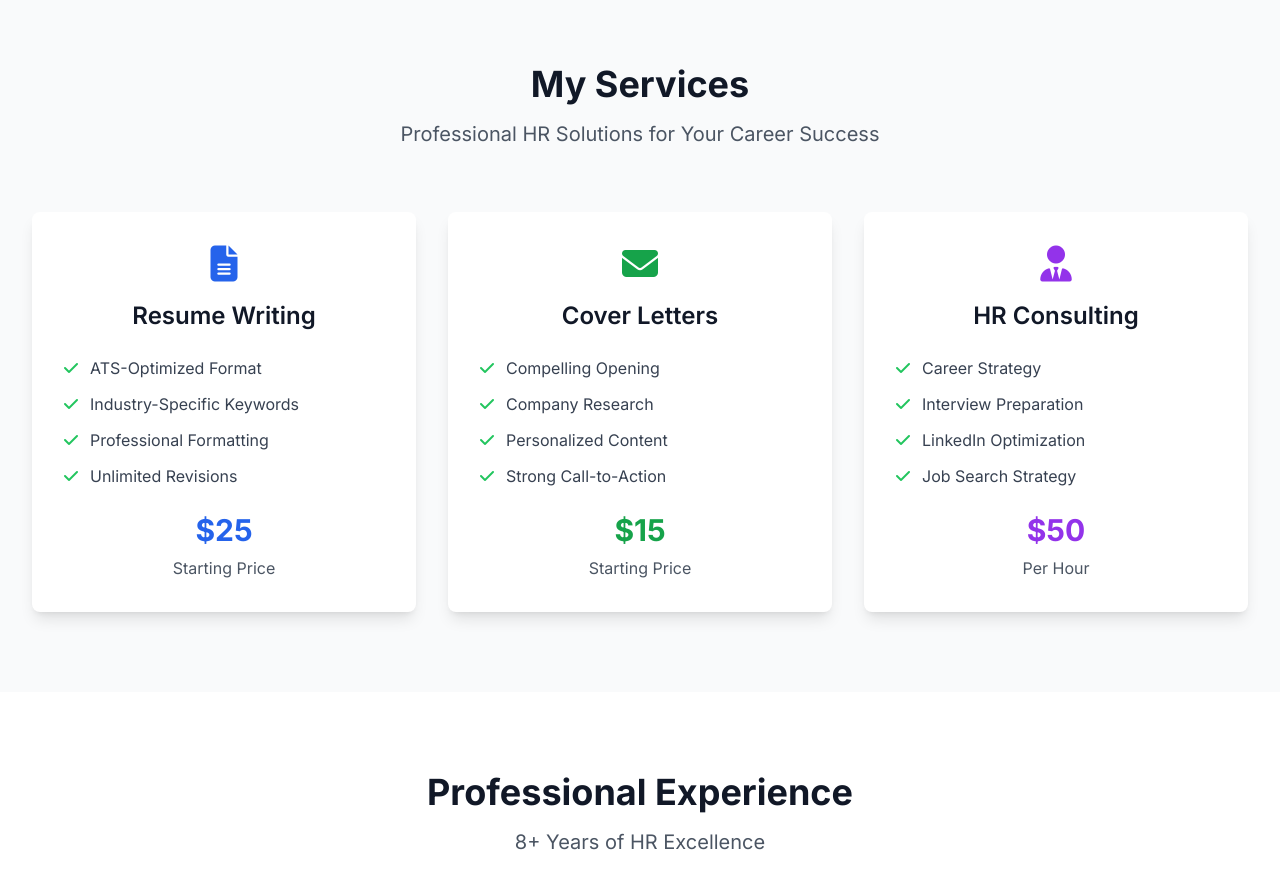
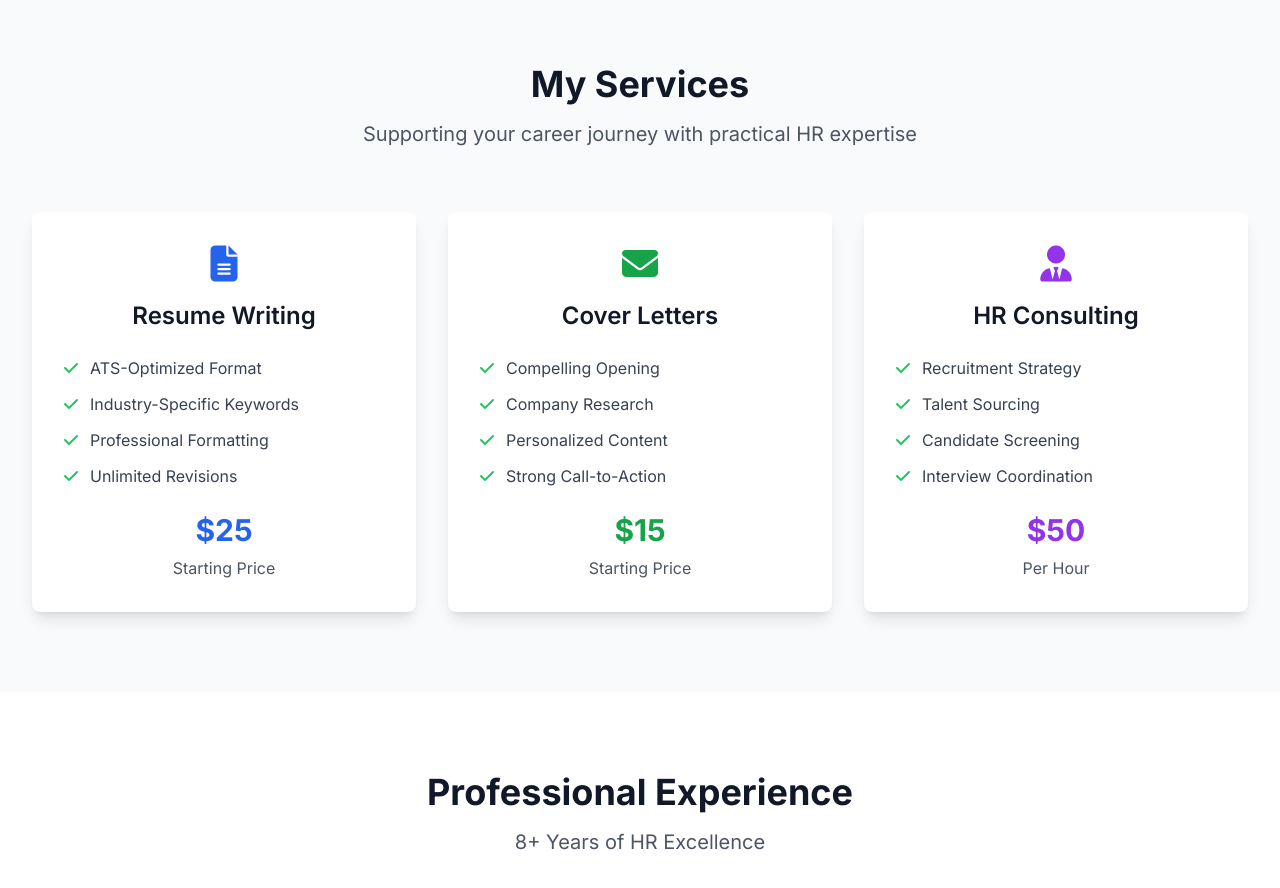
Before and after one commit to emyaseenn/portfolio, a plain HTML site: page index.html in a window 1280 px wide. Shown: the part 1500-2388 px from the top of the page. Drawn offline with nearby package versions, Linux system fonts and the light colour scheme.

Commit message:
Update index.html

```diff
--- a/index.html
+++ b/index.html
@@ -127,7 +127,9 @@
         <div class="max-w-7xl mx-auto px-4 sm:px-6 lg:px-8">
             <div class="text-center mb-16">
                 <h2 class="text-4xl font-bold text-gray-900 mb-4">My Services</h2>
-                <p class="text-xl text-gray-600">Professional HR Solutions for Your Career Success</p>
+                <p class="text-xl text-gray-600">Supporting your career journey with practical HR expertise
+
+</p>
             </div>
             <div class="grid grid-cols-1 md:grid-cols-2 lg:grid-cols-3 gap-8">
                 <div class="bg-white rounded-lg shadow-lg p-8 hover:shadow-xl transition-shadow">
@@ -196,19 +198,23 @@
                     <ul class="space-y-3 mb-6">
                         <li class="flex items-start">
                             <i class="fas fa-check text-green-500 mr-3 mt-1"></i>
-                            <span class="text-gray-700">Career Strategy</span>
+                            <span class="text-gray-700">Recruitment Strategy</span>
                         </li>
                         <li class="flex items-start">
                             <i class="fas fa-check text-green-500 mr-3 mt-1"></i>
-                            <span class="text-gray-700">Interview Preparation</span>
+                            <span class="text-gray-700">Talent Sourcing
+
+</span>
                         </li>
                         <li class="flex items-start">
                             <i class="fas fa-check text-green-500 mr-3 mt-1"></i>
-                            <span class="text-gray-700">LinkedIn Optimization</span>
+                            <span class="text-gray-700">Candidate Screening
+
+</span>
                         </li>
                         <li class="flex items-start">
                             <i class="fas fa-check text-green-500 mr-3 mt-1"></i>
-                            <span class="text-gray-700">Job Search Strategy</span>
+                            <span class="text-gray-700">Interview Coordination</span>
                         </li>
                     </ul>
                     <div class="text-center">
```
